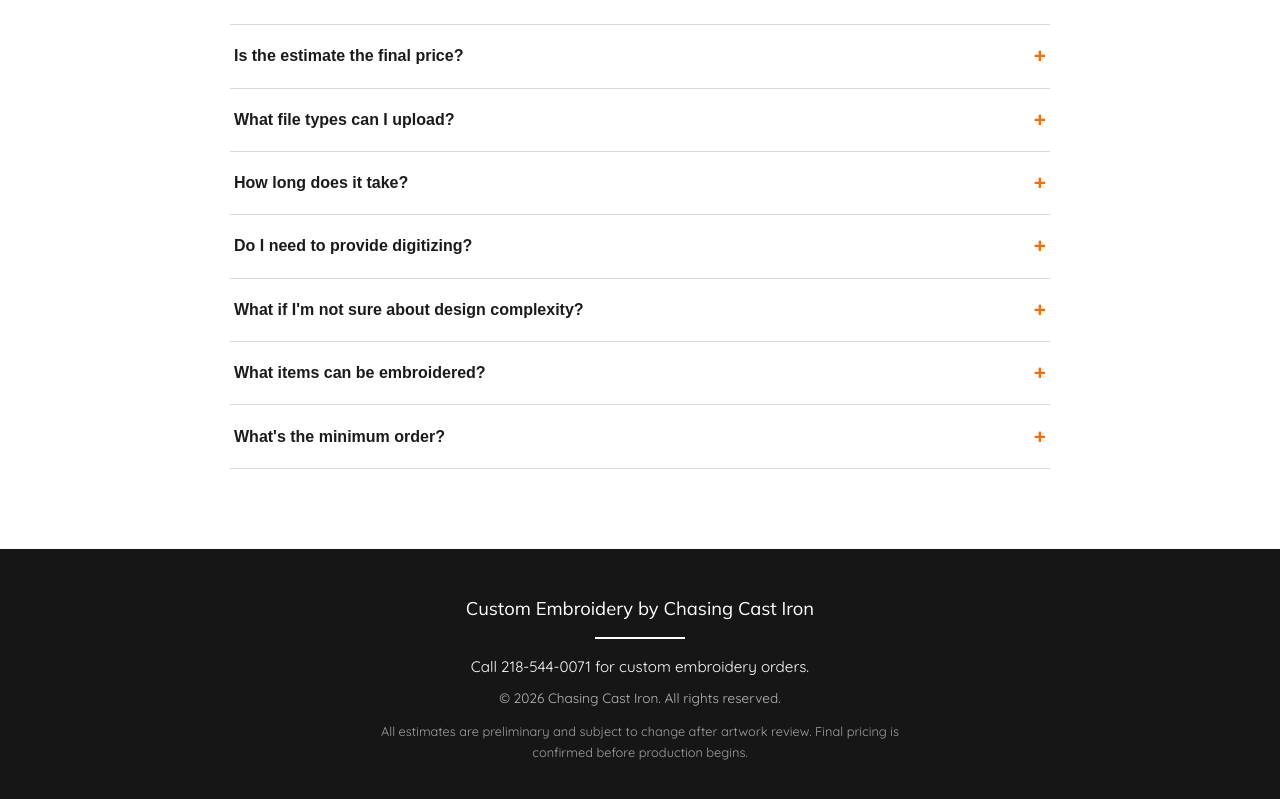
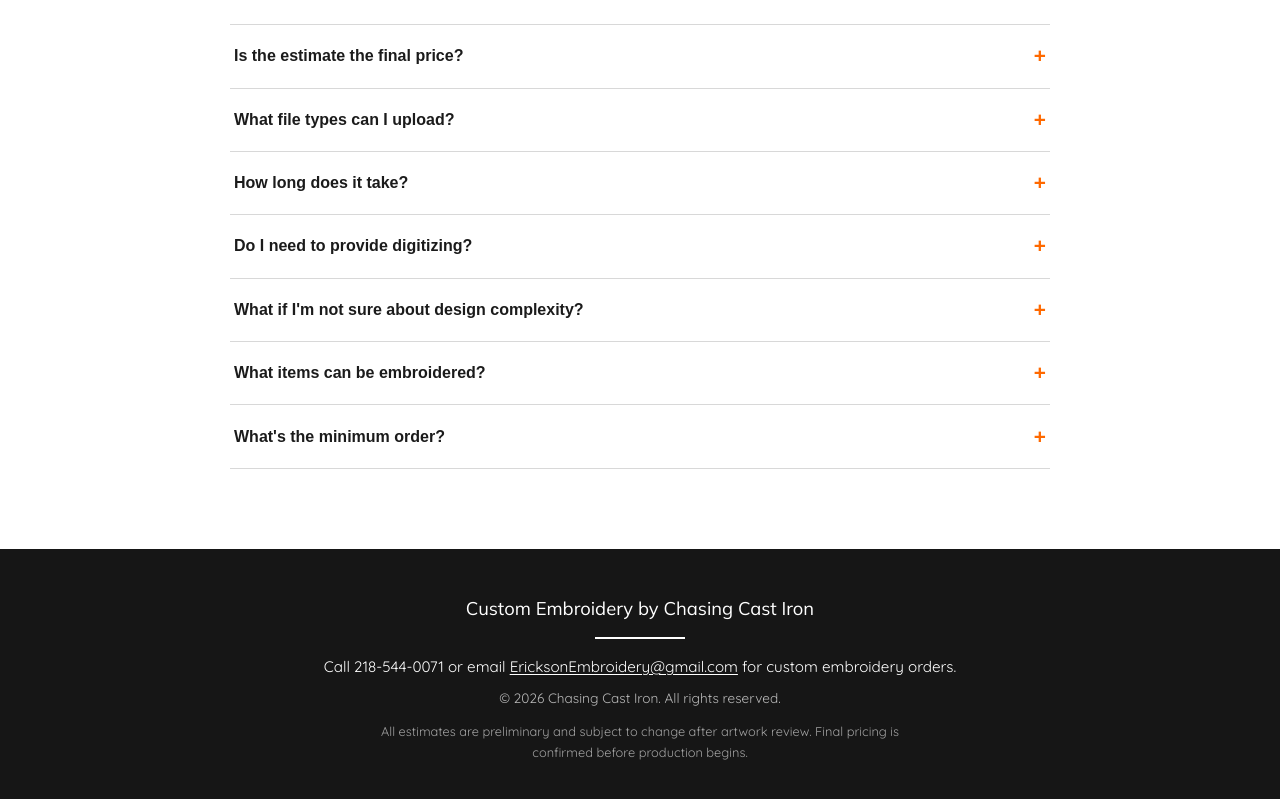
Before and after one commit to Chasing-Cast-Iron/embroidery-estimator, a React (Vite) app: page / in a window 1280 px wide. Shown: the part 2222-3021 px from the top of the page. Built offline with nearby package versions, Linux system fonts and the light colour scheme.

Commit message:
Update embroidery contact email

```diff
--- a/src/components/Footer.jsx
+++ b/src/components/Footer.jsx
@@ -3,7 +3,11 @@
   return (
     <footer className="footer" id="contact">
       <p className="footer__name">Custom Embroidery by Chasing Cast Iron</p>
-      <p className="footer__contact">Call 218-544-0071 for custom embroidery orders.</p>
+      <p className="footer__contact">
+        Call 218-544-0071 or email{' '}
+        <a href="mailto:EricksonEmbroidery@gmail.com">EricksonEmbroidery@gmail.com</a>{' '}
+        for custom embroidery orders.
+      </p>
       <p className="footer__copy">© {year} Chasing Cast Iron. All rights reserved.</p>
       <p className="footer__disclaimer">
         All estimates are preliminary and subject to change after artwork review.
--- a/src/styles/global.css
+++ b/src/styles/global.css
@@ -1206,6 +1206,17 @@
   margin-bottom: 0.35rem;
 }
 
+.footer__contact a {
+  color: inherit;
+  text-decoration: underline;
+  text-underline-offset: 0.15em;
+}
+
+.footer__contact a:hover,
+.footer__contact a:focus-visible {
+  color: var(--color-accent);
+}
+
 .footer__disclaimer {
   font-size: 0.8rem;
   color: rgba(255,255,255,0.6);
```
Also changed, not shown: 2 other files (tests, documents, lock files or other folders).
